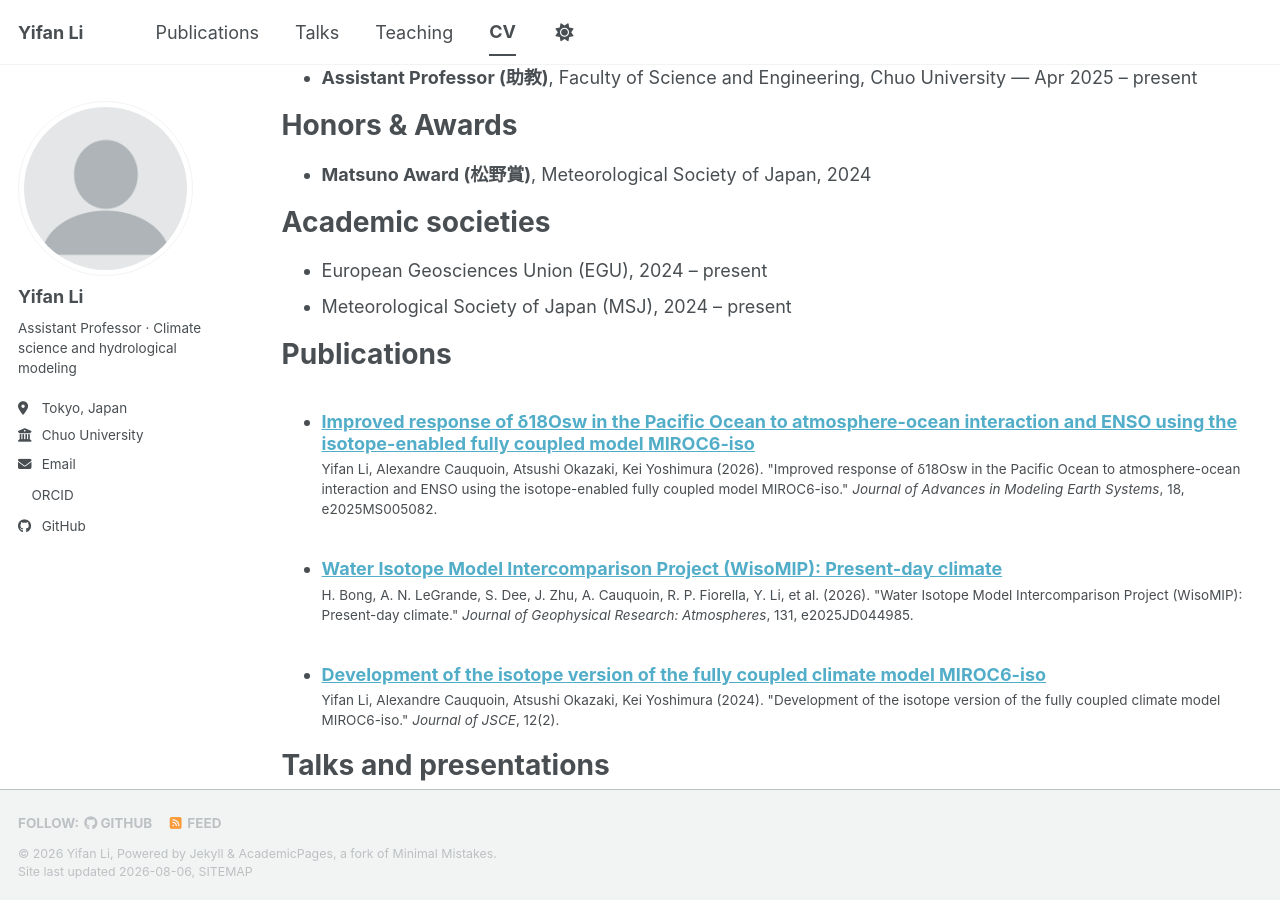
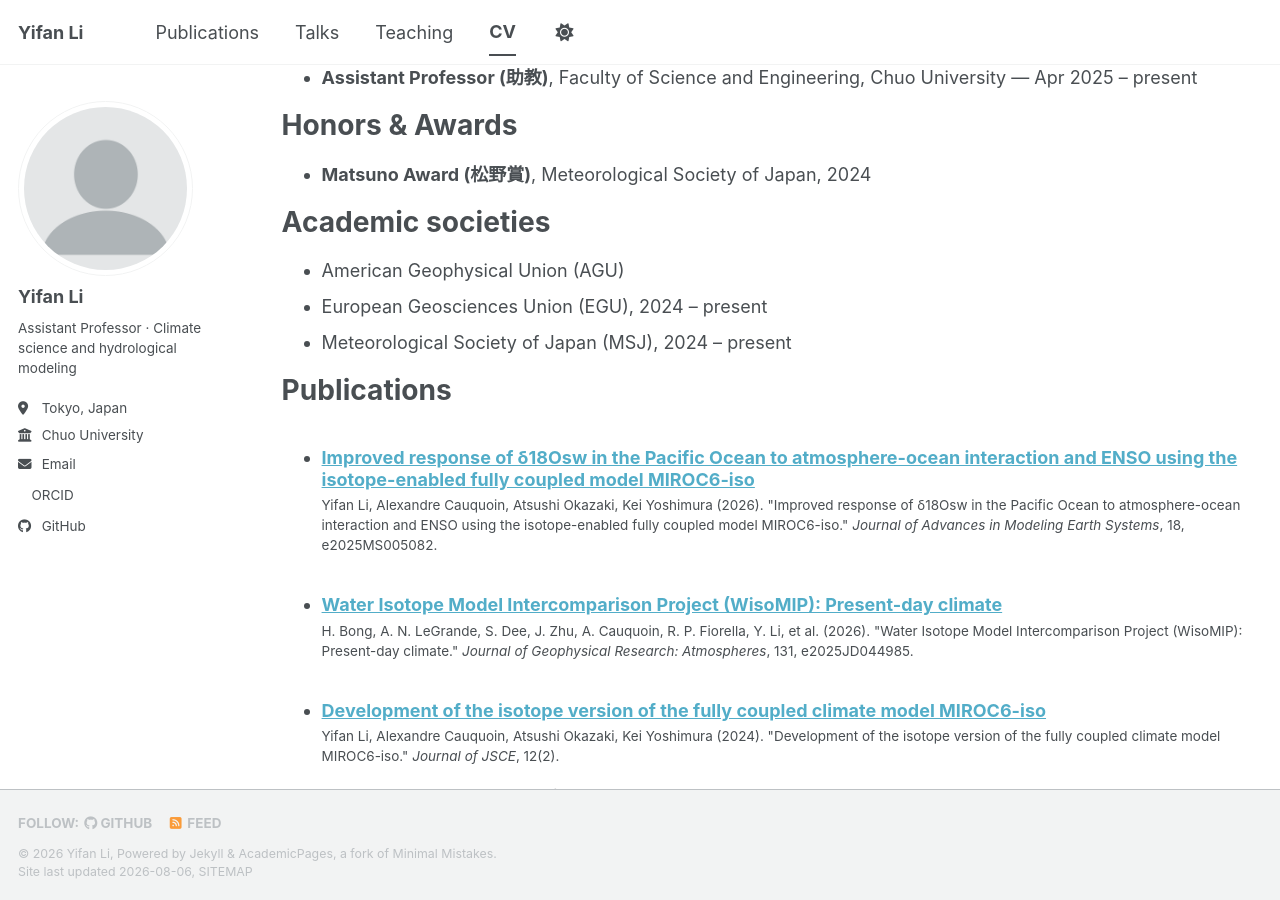
Before and after one commit to Yifanli-9/yifanli-9.github.io, a Jekyll site: the page built from _pages/cv.md, in a window 1280 px wide and 900 px high, scrolled down 534 px. Built offline with Jekyll 4.4.1, drawn with Linux system fonts in a browser that asks for light colours; a style sheet for code colours, icons or effects is not loaded; part of the change alters nothing that is shown.

```diff
--- a/_config.yml
+++ b/_config.yml
@@ -30,7 +30,7 @@ author:
   location         : "Tokyo, Japan"
   employer         : "Chuo University"
   uri              : # URL
-  email            : "syaoplyf@gmail.com"
+  email            : "yifanli@iis.u-tokyo.ac.jp"
 
   # Academic websites
   academia         : # URL
--- a/_pages/cv.md
+++ b/_pages/cv.md
@@ -30,6 +30,7 @@ Honors & Awards
 
 Academic societies
 ======
+* American Geophysical Union (AGU)
 * European Geosciences Union (EGU), 2024 – present
 * Meteorological Society of Japan (MSJ), 2024 – present
 
```
